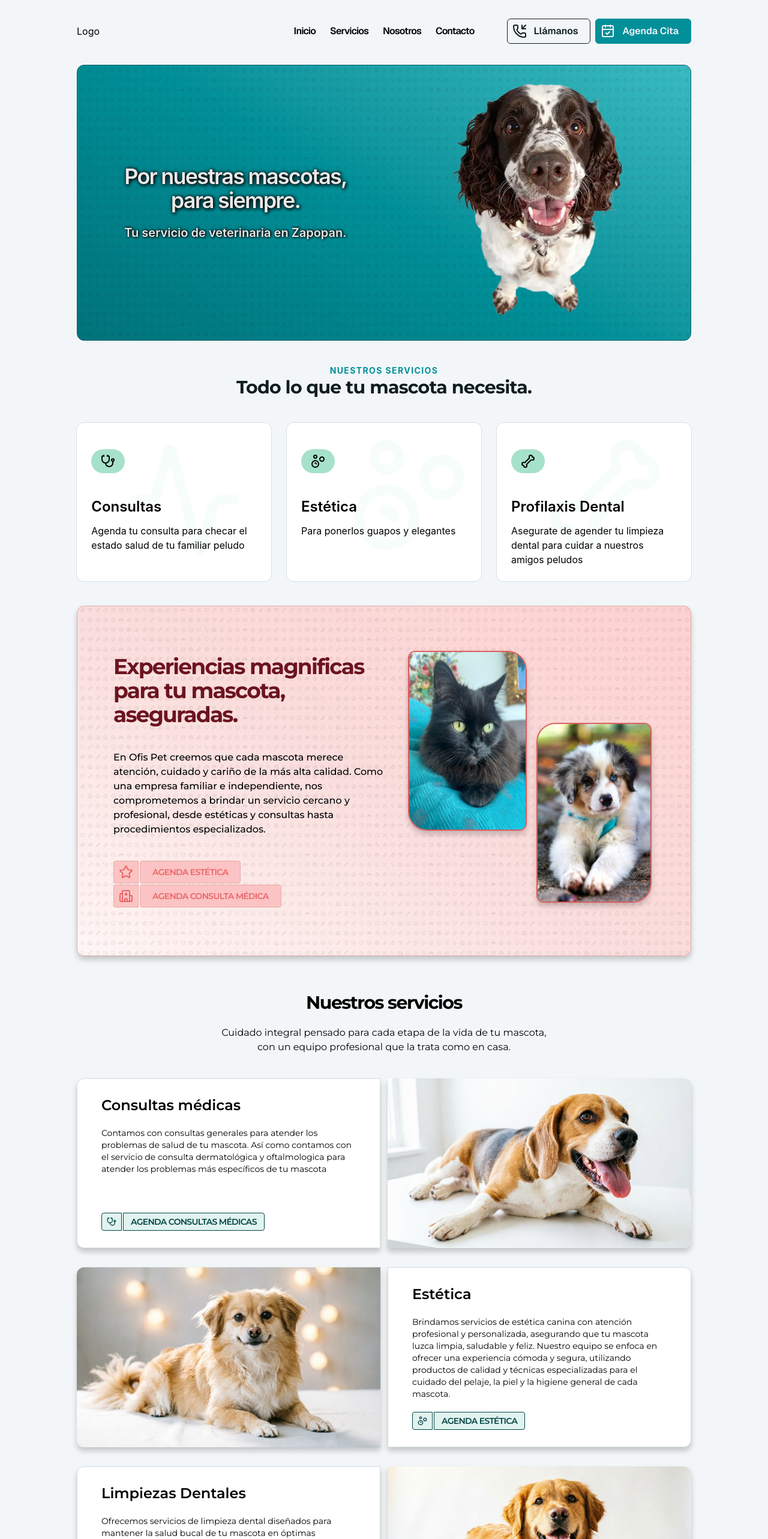
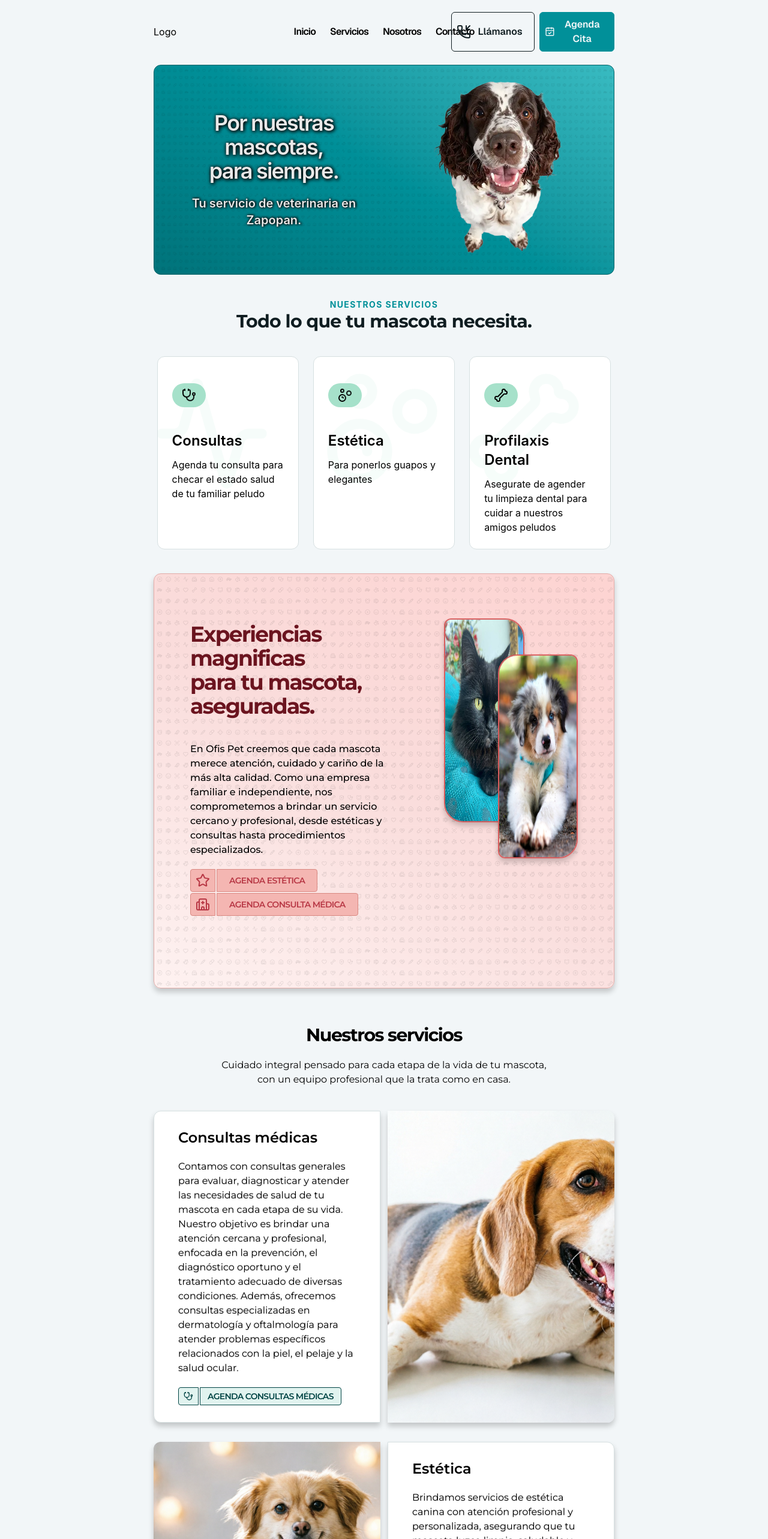
Before and after one commit to wMageblood/blacky, a React (Vite) app: page / in a window 1280 px wide. Shown: the top 2566 px of the page at 60% size. Built offline with nearby package versions, Linux system fonts and the light colour scheme.

Commit message:
testing few changes for positioning and sizing

```diff
--- a/src/Pages/Home.tsx
+++ b/src/Pages/Home.tsx
@@ -11,7 +11,7 @@ export const Home = () => {
 
   return (
     <div id="inicio" className='my-6'>
-      <div style={{ backgroundImage: `url(${mainBannerBg})`, backgroundSize: "cover", backgroundPosition: "center", backgroundRepeat: "no-repeat"}} className={`border border-[#006065] w-[85%] md:w-[80%] relative grid grid-cols-1 md:grid-cols-2 mx-auto p-4 overflow-hidden rounded-xl`}>
+      <div style={{ backgroundImage: `url(${mainBannerBg})`, backgroundSize: "cover", backgroundPosition: "center", backgroundRepeat: "no-repeat"}} className={`border border-[#006065] w-[85%] md:w-[80%] xl:w-[60%] relative grid grid-cols-1 md:grid-cols-2 mx-auto p-4 overflow-hidden rounded-xl`}>
         <div className='flex justify-between z-2'>
           <div className='my-auto mx-auto text-center text-[#e9e9e9]'>
             <h1 className='xl:text-4xl text-3xl font-semibold tracking-tighter mb-5 filter-[drop-shadow(1px_1px_3px_black)_drop-shadow(0px_0px_0px_black)]'>Por nuestras mascotas, <br/> para siempre.</h1>
@@ -23,38 +23,38 @@ export const Home = () => {
           </div>
       </div>
 
-      <div className='my-10 w-[85%] md:w-[82%] mx-auto'>
+      <div className='my-10 w-[85%] md:w-[82%] xl:w-[61%] mx-auto'>
         <div className='my-10'>
           <p className='text-center tracking-widest font-bold text-[#019099] text-sm'> NUESTROS SERVICIOS </p>
           <h1 className='text-center text-[#101d21] text-3xl font-bold tracking-tight font-Montserrat'>Todo lo que tu mascota necesita.</h1>
         </div>
         <ServicesCard />
       </div>
-      <div style={{ backgroundImage: `url(${secondBannerBg})`, backgroundSize: "cover", backgroundPosition: "center", backgroundRepeat: "no-repeat"}}  className='border border-[#e2aca8] relative shadow-soft-blur rounded-xl w-[85%] md:w-[80%] mx-auto py-20 px-15'>
+      <div style={{ backgroundImage: `url(${secondBannerBg})`, backgroundSize: "cover", backgroundPosition: "center", backgroundRepeat: "no-repeat"}}  className='border border-[#e2aca8] relative shadow-soft-blur rounded-xl w-[85%] md:w-[80%] xl:w-[60%] mx-auto py-20 px-15'>
         <div className='grid  grid-cols-1 md:grid-cols-2 z-1'>
           <div className='flex flex-col'>
             <h1 className='text-4xl font-bold tracking-tighter mb-10 font-Montserrat text-[#6b141f] z-1'>Experiencias magnificas <br/> para tu mascota, aseguradas.</h1>
             <p className='mb-5 font-Montserrat font-500 z-1'>
               En Ofis Pet creemos que cada mascota merece atención, cuidado y cariño de la más alta calidad. Como una empresa familiar e independiente, nos comprometemos a brindar un servicio cercano y profesional, desde estéticas y consultas hasta procedimientos especializados.
             </p>
-            <div className='md:mb-auto flex flex-col w-fit items-stretch mt-5 text-sm z-1 mb-10'>
+            <div className='flex flex-col md:mt-auto w-fit items-stretch mt-5 text-sm z-1 mb-10'>
               <div className='flex w-fit group mb-0.5'>
-                <div className='flex items-center justify-center px-2 bg-[#fbc3c3] border mr-0.5 border-[#e2aca8] rounded-sm rounded-tr-none text-[#EA6568] rounded-br-none group-hover:bg-[#9e3434] transition duration-300'>
+                <div className='flex items-center justify-center px-2 bg-[#F4B6B2] border mr-0.5 border-[#D98982] rounded-sm rounded-tr-none text-[#B83845] rounded-br-none group-hover:bg-[#9e3434] transition duration-300 group-hover:text-white'>
                   <Star />
                 </div>
-                <button onClick={() => openWhatsapp('Hola, me gustaría agendar una estética')} className='px-5 py-2 uppercase group-hover:bg-[#9E3434] rounded-sm border border-[#e2aca8] mr-2 font-Montserrat tracking-tighter font-semibold bg-[#fbc3c3] hover:bg-[#9E3434] text-[#EA6568] group-hover:text-white hover:border-[#f1e3e3] transition duration-300'>Agenda estética</button>
+                <button onClick={() => openWhatsapp('Hola, me gustaría agendar una estética')} className='px-5 py-2 uppercase group-hover:bg-[#9E3434] rounded-sm border border-[#D98982] rounded-bl-none rounded-tl-none mr-2 font-Montserrat tracking-tighter font-semibold bg-[#F4B6B2] hover:bg-[#9E3434] text-[#B83845] group-hover:text-white transition duration-300'>Agenda estética</button>
               </div>
               <div className='flex w-fit group'>
-                <div className='flex items-center justify-center px-2 bg-[#fbc3c3] border mr-0.5 border-[#e2aca8] rounded-sm rounded-tr-none text-[#EA6568] rounded-br-none group-hover:bg-[#9e3434] transition duration-300'>
+                <div className='flex items-center justify-center px-2 bg-[#F4B6B2] group-hover:text-white border mr-0.5 border-[#D98982] rounded-sm rounded-tr-none text-[#B83845] rounded-br-none group-hover:bg-[#9e3434] transition duration-300'>
                   <Hospital />
                 </div>
-                <button onClick={() => openWhatsapp('Hola, me gustaría agendar una Consulta Médica')} className='px-5 py-2 uppercase group-hover:bg-[#9E3434] rounded-sm border border-[#e2aca8] mr-2 font-Montserrat tracking-tighter font-semibold bg-[#fbc3c3] hover:bg-[#9E3434] text-[#EA6568] group-hover:text-white hover:border-[#f1e3e3] transition duration-300'>Agenda consulta médica</button>
+                <button onClick={() => openWhatsapp('Hola, me gustaría agendar una Consulta Médica')} className='px-5 py-2 uppercase group-hover:bg-[#9E3434] rounded-sm border border-[#D98982] rounded-bl-none rounded-tl-none mr-2 font-Montserrat tracking-tighter font-semibold bg-[#F4B6B2] hover:bg-[#9E3434] text-[#B83845] group-hover:text-white transition duration-300'>Agenda consulta médica</button>
               </div>
             </div>
           </div>
           <div className='grid grid-cols-1 md:grid-cols-2 mx-auto md:ml-10 gap-4 mt-5 md:mt-0'>
-            <img className='float-1 shadow-soft-blur border-2 border-[#D95C5C] w-55 h-70 md:w-50 md:h-75 rounded-tr-4xl rounded-bl-4xl rounded-tl-xl rounded-br-xl' src={blacky}/>
-            <img className='float-2 shadow-soft-blur border-2 border-[#D95C5C] w-55 h-70 md:w-48 md:h-75 md:mt-30 rounded-tl-4xl rounded-br-4xl rounded-tr-xl rounded-bl-xl' src={roberto}/>
+            <img className='float-1 shadow-soft-blur border-2 border-[#D95C5C] w-55 h-70 md:w-50 md:h-75 xl:w-60 xl:h-85 xl:ml-15 rounded-tr-4xl rounded-bl-4xl rounded-tl-xl rounded-br-xl' src={blacky}/>
+            <img className='float-2 shadow-soft-blur border-2 border-[#D95C5C] w-55 h-70 md:w-48 md:h-75 xl:w-60 xl:h-85 xl:ml-auto md:mt-15 rounded-tl-4xl rounded-br-4xl rounded-tr-xl rounded-bl-xl' src={roberto}/>
           </div>
         </div>
       </div>
--- a/src/Pages/Sections/About.tsx
+++ b/src/Pages/Sections/About.tsx
@@ -8,7 +8,7 @@ export const About = () => {
         <p className='text-center tracking-widest font-bold text-[#f1e3e3] text-sm md:text-md filter-[drop-shadow(0px_0px_1px_black)_drop-shadow(0px_0px_0px_black)]'> NUESTROS VALORES </p>
         <h1 className='text-center text-[#101d21] text-3xl md:text-4xl font-bold tracking-tight font-Montserrat my-3'>Sobre OfisPet</h1>
       </div>
-      <div className="w-[85%] md:w-[80%] mx-auto mb-20 relative z-10">
+      <div className="w-[85%] md:w-[80%] xl:w-[60%] mx-auto mb-20 relative z-10">
         <AboutCard />
       </div>
     </div>
--- a/src/Pages/Sections/Services.tsx
+++ b/src/Pages/Sections/Services.tsx
@@ -11,19 +11,15 @@ import beforeAfter from "../../assets/beforeAfter.png"
 export const Services = () => {
   return (
     <div id="servicios" className='my-15'>
-      <div className='mx-auto w-[85%] md:w-[80%]'>
+      <div className='mx-auto w-[85%] md:w-[80%] xl:w-[60%]'>
         <ServicesDetailed />
       </div>
         <div className='my-10'>
-          <p className='text-center tracking-widest font-bold text-[#019099] text-sm'> COMPARACIÓN </p>
+          <p className='text-center tracking-widest font-bold text-[#019099] text-shadow-md text-sm'> COMPARACIÓN </p>
           <h1 className='text-center text-[#101d21] text-3xl font-bold tracking-tight font-Montserrat'>Antes y después.</h1>
         </div>
-      <div className='flex justify-center h-auto px-6 w-[85%] md:w-[80%] mx-auto'>
+      <div className='flex justify-center h-auto px-6 w-[85%] md:w-[80%] xl:w-[60%] mx-auto'>
         <div className='bg-white p-5 rounded-xl shadow-soft-blur border border-[#d7e0e1]'>
-          {/* <ReactCompareSlider
-            itemOne={<img className='w-full h-full object-cover inset-shadow-md' src={biggieBefore} />}
-            itemTwo={<img className='w-full h-full object-cover inset-shadow-md' src={biggieAfter} />}
-          /> */}
         <img src={beforeAfter}/>
         </div>
       </div>
--- a/src/components/AboutCards.tsx
+++ b/src/components/AboutCards.tsx
@@ -10,7 +10,7 @@ export const AboutCard = () => {
           {Icon}
         </div>
         <h1 className='p-4 text-2xl font-semibold tracking-tighter font-Montserrat'>{title}</h1>
-        <p className='px-4 py-1 pb-4 text-sm font-Montserrat font-500'>{description}</p>
+        <p className='px-4 py-1 pb-4 text-sm xl:text-base font-Montserrat font-500'>{description}</p>
       </div>
       )}
     </div>
--- a/src/components/NavigationBar.tsx
+++ b/src/components/NavigationBar.tsx
@@ -3,7 +3,7 @@ import { openWhatsapp } from "../utility/openWhatsapp";
 
 export const NavigationBar = () => {
   return (
-    <header className="md:w-[80%] w-[85%] mx-auto mt-5">
+    <header className="xl:w-[60%] md:w-[80%] w-[85%] mx-auto mt-5">
       <nav className="grid-cols-3 h-16 items-center justify-between mx-auto hidden xl:grid">
         <div className='justify-start'>
           <h1>Logo</h1>
--- a/src/components/ServicesDetailed.tsx
+++ b/src/components/ServicesDetailed.tsx
@@ -12,7 +12,7 @@ export const ServicesDetailed = () => {
         <div className='grid grid-cols-1 md:grid-cols-2 md:gap-3 md:mb-8 mb-16 gap-1'>
           <div className={`flex flex-col h-full font-Montserrat px-10 py-2 bg-white border border-[#d7e0e1] shadow-soft-blur ${index % 2 !== 0 ? "md:order-2 md:rounded-br-xl md:rounded-tr-xl md:rounded-tl-none rounded-tl-xl rounded-tr-xl" : "md:rounded-bl-xl md:rounded-tl-xl md:rounded-tr-none rounded-bl-none rounded-tr-xl rounded-tl-xl"}`}>
             <h1 className='my-5 text-2xl font-semibold'>{serviceName}</h1>
-            <p className='pb-5 text-sm'>{serviceDescription}</p>
+            <p className='pb-5 text-sm text-shadow-sm xl:text-base'>{serviceDescription}</p>
 
             <div className='flex group w-fit items-stretch mb-5 mt-auto'>
               <div className='flex items-center justify-center px-2 bg-[#E1F3EF] border mr-0.5 border-[#004444] rounded-sm rounded-tr-none rounded-br-none group-hover:bg-[#004444] transition duration-300'>
@@ -21,7 +21,6 @@ export const ServicesDetailed = () => {
               <button onClick={() => openWhatsapp(message)} className='bg-[#e1f3ef] group-hover:bg-[#004444] group-hover:text-white px-3 py-1 text-sm uppercase font-semibold tracking-tighter text-[#004444] transition duration-600 rounded-sm border border-[#004444] rounded-tl-none rounded-bl-none'>Agenda {serviceName}</button>
             </div>
           </div>
-
           <div className='h-full'>
             <img className={`shadow-soft-blur object-cover w-full h-full ${index % 2 !== 0 ? "md:rounded-bl-xl md:rounded-br-none md:rounded-tl-xl rounded-bl-xl rounded-br-xl" : "md:rounded-tr-xl md:rounded-br-xl md:rounded-bl-none rounded-bl-xl rounded-br-xl"}`} src={serviceImage} />
           </div>
--- a/src/constants/aboutCard.tsx
+++ b/src/constants/aboutCard.tsx
@@ -3,38 +3,38 @@ import * as DOGS from "../assets/serviceDogs"
 
 export const ABOUT_DATA = [
   {
-    title: 'Quienes somos?',
-    description: 'Ofrecemos atención veterinaria integral para el cuidado de tu mascota, brindando servicios de calidad como consultas médicas, vacunación, estética, limpieza dental y guardería. Nuestro equipo trabaja con dedicación para garantizar la salud, bienestar y comodidad de cada animal, ofreciendo un trato profesional y cercano en todo momento. No trabajamos solo para ti, sino contigo, formando un equipo enfocado en el bienestar de nuestras mascotas.',
+    title: 'Conoce Ofis Pet',
+    description: 'Ofrecemos atención veterinaria integral para el cuidado de tu mascota, brindando servicios de calidad como consultas médicas, vacunación, estética, limpieza dental y guardería. Nuestro equipo trabaja con dedicación para garantizar la salud, el bienestar y la comodidad de cada animal, ofreciendo un trato profesional y cercano en todo momento. No trabajamos solo para ti, sino también contigo, formando un equipo enfocado en el bienestar de nuestras mascotas.',
     image: DOGS.shivaDog,
     descriptionIcon: <UserStar className='absolute top-2 left-2 rounded-full bg-[#f1e3e3] border border-[#c1bcb1] w-9 h-9 p-2' />
   },
   {
-    title: 'Cuidados especializados',
-    description: 'Brindamos servicios de estética canina con atención profesional y personalizada, asegurando que tu mascota luzca limpia, saludable y feliz. Nuestro equipo se enfoca en ofrecer una experiencia cómoda y segura, utilizando productos de calidad y técnicas especializadas para el cuidado del pelaje, la piel y la higiene general de cada mascota.',
+    title: 'Estética y bienestar',
+    description: 'Brindamos servicios de estética canina con atención profesional y personalizada, para que tu mascota luzca limpia, saludable y feliz. Nos enfocamos en ofrecer una experiencia cómoda, segura y libre de estrés, utilizando productos de alta calidad y técnicas especializadas que contribuyen al cuidado del pelaje, la piel y el bienestar general de cada mascota.',
     image: DOGS.ucomingDog,
     descriptionIcon: <SquareActivity className='absolute top-2 left-2 rounded-full bg-[#f1e3e3] border border-[#c1bcb1] w-9 h-9  p-2' />
   },
   {
-    title: 'Qué nos motiva',
-    description: 'Lo que nos motiva es el amor y la conexión especial que las personas tienen con sus mascotas. Ver a cada animal sano, feliz y bien cuidado nos impulsa a seguir mejorando cada día. Nos inspira la confianza de las familias que nos eligen y la oportunidad de ser parte del bienestar de sus compañeros de vida, trabajando siempre con dedicación, compromiso y pasión por lo que hacemos.',
+    title: 'Lo que nos motiva',
+    description: 'Es el amor y la conexión especial que las personas comparten con sus mascotas. Ver a cada animal sano, feliz y bien cuidado nos impulsa a mejorar cada día. Nos inspira la confianza de las familias que nos eligen y la oportunidad de contribuir al bienestar de sus compañeros de vida, trabajando siempre con dedicación, compromiso y pasión por lo que hacemos.',
     image: DOGS.graynotGrayDog,
     descriptionIcon: <BicepsFlexed className='absolute top-2 left-2 rounded-full bg-[#f1e3e3] border border-[#c1bcb1] w-9 h-9  p-2' />
   },
   {
-    title: 'Nuestro futuro',
-    description: 'Nuestro futuro está enfocado en seguir creciendo como un espacio de confianza para el cuidado integral de las mascotas. Como empresa independiente, trabajamos con esfuerzo y dedicación para ofrecer siempre lo mejor a nuestros clientes y sus mascotas. Buscamos ampliar nuestros servicios, incorporar nuevas tecnologías y seguir mejorando la atención que brindamos día a día. Queremos seguir formando una comunidad donde cada familia reciba el apoyo y la orientación que necesita, siempre con el bienestar animal como nuestra mayor prioridad.',
+    title: 'La base de nuestro trabajo',
+    description: 'Nuestros valores se fundamentan en el respeto, la empatía y el compromiso con cada mascota y su familia. Entendemos que cada familia es única, por lo que brindamos una atención personalizada y adaptada a sus necesidades específicas. Trabajamos con responsabilidad, dedicación y pasión por lo que hacemos, priorizando siempre el bienestar animal y construyendo relaciones duraderas basadas en la confianza, el cuidado y el respeto mutuo.',
+    image: DOGS.supportDog,
+    descriptionIcon: <CandlestickChartIcon className='absolute top-2 left-2 rounded-full bg-[#f1e3e3] border border-[#c1bcb1] w-9 h-9  p-2' />
+  },
+  {
+    title: 'Mirando hacia el futuro',
+    description: 'Nuestro futuro está enfocado en consolidarnos como un espacio de confianza para el cuidado integral de las mascotas. Como empresa independiente, trabajamos con esfuerzo y dedicación para ofrecer siempre lo mejor a nuestros clientes y sus compañeros de vida. Aspiramos a ampliar nuestros servicios, incorporar nuevas tecnologías y fortalecer la calidad de la atención que brindamos cada día. Queremos construir una comunidad donde cada familia encuentre el apoyo, la orientación y la confianza que necesita, manteniendo siempre el bienestar animal como nuestra máxima prioridad.',
     image: DOGS.grayLookingDog,
     descriptionIcon: <FlagTriangleLeft className='absolute top-2 left-2 rounded-full bg-[#f1e3e3] border border-[#c1bcb1] w-9 h-9  p-2' />
   },
   {
-    title: 'Nuestros valores',
-    description: 'Nuestros valores se basan en el respeto, la empatía y el compromiso con cada mascota y su familia. Sabemos que no todas las familias son iguales, por eso nos especializamos en brindar una atención personalizada y adaptada a las necesidades de cada una. Trabajamos con responsabilidad, dedicación y amor por lo que hacemos, priorizando siempre el bienestar animal y construyendo relaciones de confianza y cuidado a largo plazo.',
-    image: DOGS.supportDog,
-    descriptionIcon: <CandlestickChartIcon className='absolute top-2 left-2 rounded-full bg-[#f1e3e3] border border-[#c1bcb1] w-9 h-9  p-2' />
-  },
-  {
-    title: 'Un lugar para aprender',
-    description: 'Te acompañamos en cada paso del cuidado de tu nueva mascota. Sabemos que tener un cachorro o un gatito en casa puede generar muchas dudas, por eso estamos aquí para orientarte sobre su alimentación, higiene, vacunas, comportamiento y todo lo esencial que necesitas saber. Nuestro objetivo es ayudarte a brindarles una vida saludable, feliz y bien cuidada desde el primer día.',
+    title: 'Creciendo junto a tu mascota',
+    description: 'Te acompañamos en cada etapa del cuidado de tu nueva mascota. Sabemos que la llegada de un cachorro o un gatito al hogar puede generar muchas dudas, por eso estamos aquí para orientarte sobre su alimentación, higiene, vacunación, comportamiento y todos los aspectos esenciales para su bienestar. Nuestro objetivo es brindarte las herramientas y el acompañamiento necesarios para que pueda disfrutar de una vida saludable, feliz y llena de cuidados desde el primer día.',
     image: DOGS.whatDog,
     descriptionIcon: <BookCheck className='absolute top-2 left-2 rounded-full bg-[#f1e3e3] border border-[#c1bcb1] w-9 h-9  p-2' />
   },
--- a/src/constants/servicesDetailed.tsx
+++ b/src/constants/servicesDetailed.tsx
@@ -5,7 +5,7 @@ const SERVICES_DETAILED = [
   {
     message: `Hola, quisiera agendar una Consulta Médica para mi hermosa y única mascota, ¿para cuando hay disponibilidad?`,
     serviceName: 'Consultas médicas',
-    serviceDescription: 'Contamos con consultas generales para atender los problemas de salud de tu mascota. Así como contamos con el servicio de consulta dermatológica y oftalmologica para atender los problemas más específicos de tu mascota',
+    serviceDescription: 'Contamos con consultas generales para evaluar, diagnosticar y atender las necesidades de salud de tu mascota en cada etapa de su vida. Nuestro objetivo es brindar una atención cercana y profesional, enfocada en la prevención, el diagnóstico oportuno y el tratamiento adecuado de diversas condiciones. Además, ofrecemos consultas especializadas en dermatología y oftalmología para atender problemas específicos relacionados con la piel, el pelaje y la salud ocular.',
     serviceIcon: <Stethoscope className='w-4 h-4 text-[#004444] group-hover:text-white' />,
     serviceImage: DOGS.supportDog
   },
@@ -44,7 +44,6 @@ const SERVICES_DETAILED = [
     serviceIcon: <Hospital className='w-4 h-4 text-[#004444] group-hover:text-white' />,
     serviceImage: DOGS.cirugiaDog
   },
-
 ];
 
 export default SERVICES_DETAILED;
```
